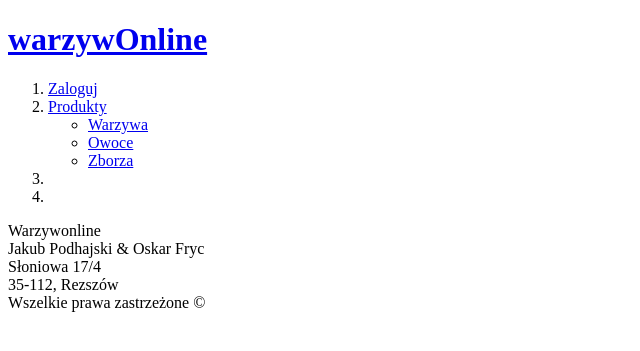
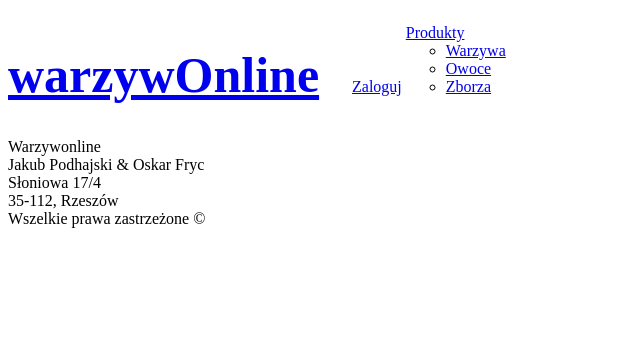
Before and after one commit to podhay123/warzywonlinepl, a Django app: page / in a window 1280 px wide. Shown: the top 351 px of the page, without its empty margins (0-640 px from the left). Run offline with Django 4.2, Linux system fonts and the light colour scheme.

Commit message:
changes in css

```diff
--- a/main/static/main/style.css
+++ b/main/static/main/style.css
@@ -0,0 +1,22 @@
+.wrapper {
+    width: 100%;
+}
+
+.main_header {
+    width: 100%;
+}
+
+.logo {
+    display: inline-block;
+    width: 300px;
+    font-size: 25px;
+
+}
+
+.header_nav {
+    display: inline-block;
+}
+
+.main_list>li {
+    display: inline-block;
+}
--- a/main/templates/main/base.html
+++ b/main/templates/main/base.html
@@ -13,16 +13,16 @@
 </head>
 
 <body>
+    <div class="wrapper">
         <header id="main_header">
-        <a href="{% url 'main:main' %}">
+            <a class="logo" href="{% url 'main:main' %}">
                 <h1>warzywOnline</h1>
             </a>
             <!-- przekierowywuje do strony głównej -->
-        <nav>
+            <nav class="header_nav">
                 <ol class="main_list">
                     <li><a href="{% url 'users:login' %}">Zaloguj</a></li>
                     <!-- po zalogowaniu zmienia się w "Konto" -->
-
                     <li><a href="#">Produkty</a>
                         <ul>
                             <li><a href="#">Warzywa</a></li>
@@ -48,10 +48,10 @@
         <div class="footer_info">Warzywonline</div>
         <div class="footer_info">Jakub Podhajski & Oskar Fryc</div>
         <div class="footer_info">Słoniowa 17/4</div>
-            <div class="footer_info">35-112, Rezszów</div>
+        <div class="footer_info">35-112, Rzeszów</div>
         <div class="footer_info">Wszelkie prawa zastrzeżone ©</div>
     </footer>
-
+    </div>
 </body>
 
 </html>
```
Lines whose indentation alone changed are shown as unchanged.
